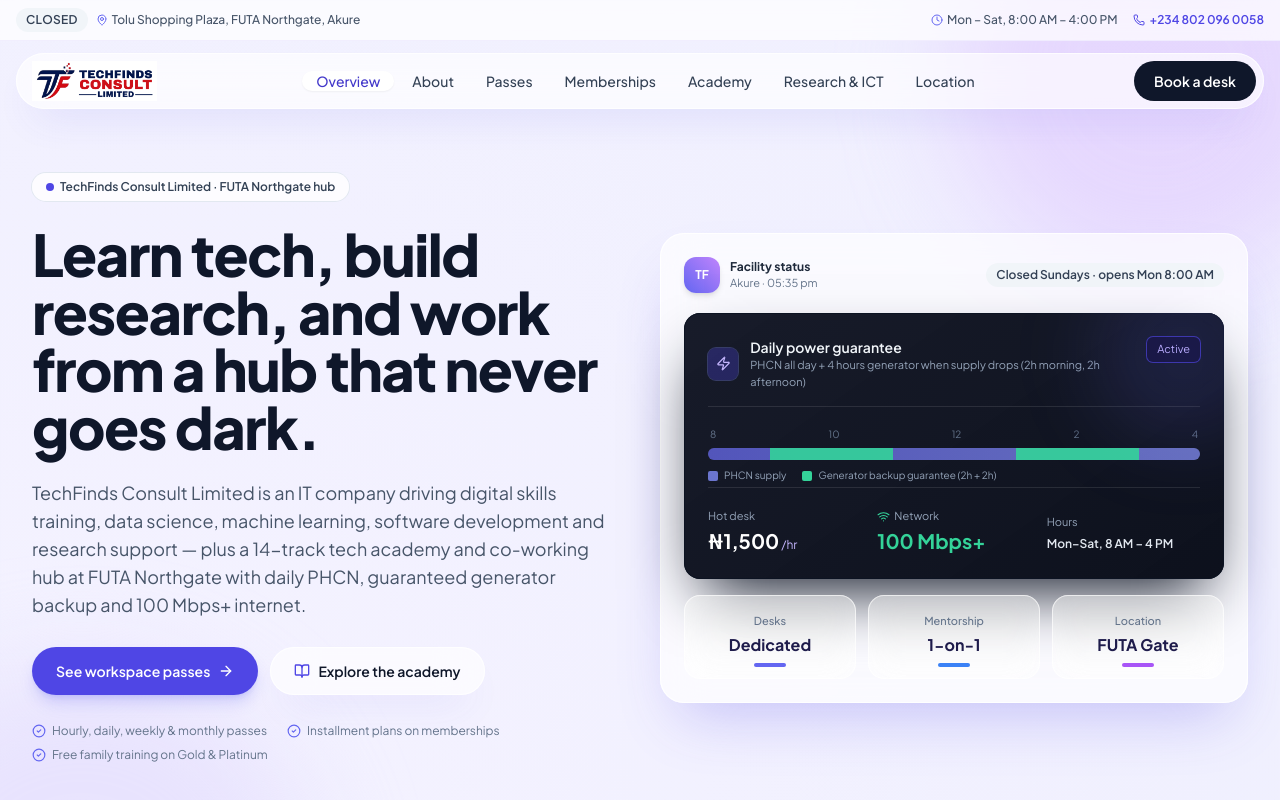
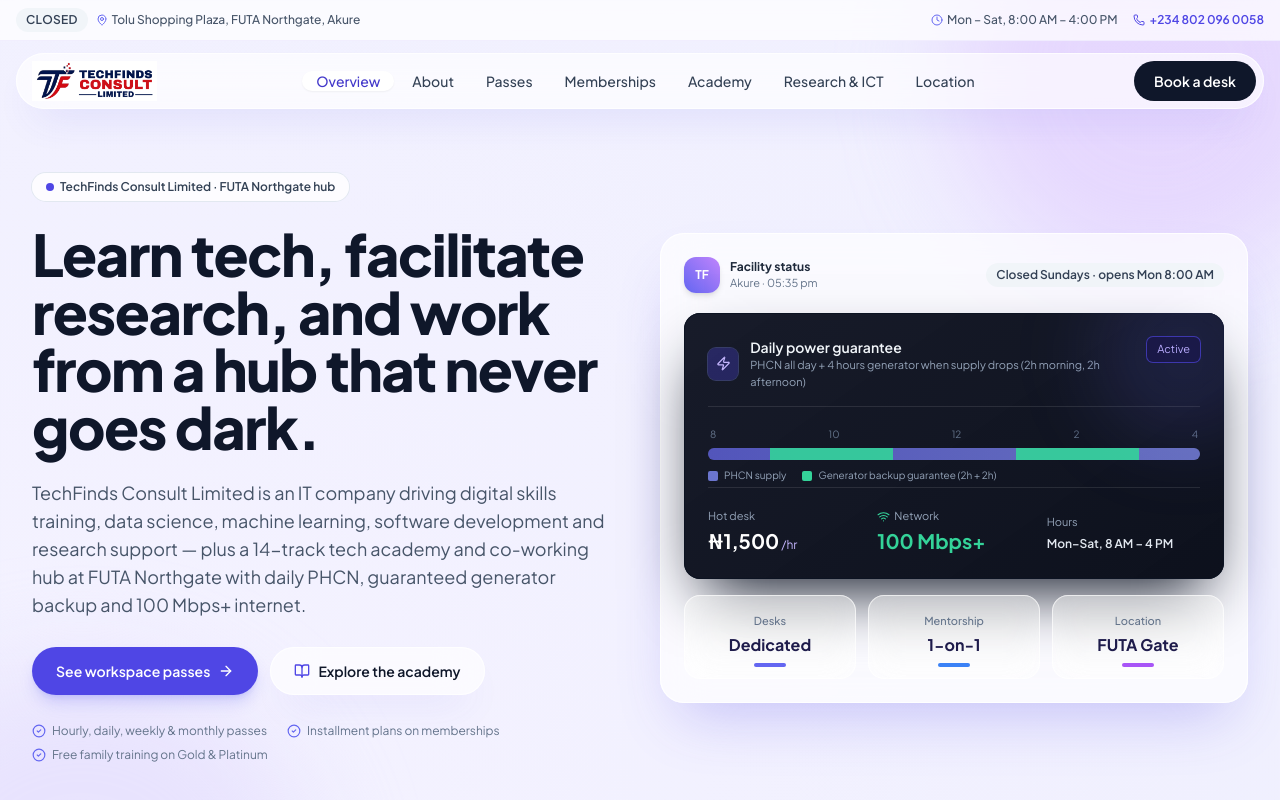
Before and after one commit to xclusive-3G/techfindsconsult, a React (Vite) app in the folder client/: page / in a window 1280 px wide. Shown: the top 800 px of the page. Built offline with nearby package versions, Linux system fonts and the light colour scheme.

Commit message:
Tweak hero headline wording

```diff
--- a/client/src/components/Hero.jsx
+++ b/client/src/components/Hero.jsx
@@ -23,7 +23,7 @@ export default function Hero() {
             </Chip>
           </motion.div>
           <motion.h1 variants={item} className="text-4xl sm:text-5xl lg:text-[3.6rem] font-extrabold text-slate-900 tracking-tight leading-[1.08]">
-            Learn tech, build research, and work from a hub that never goes dark.
+            Learn tech, facilitate research, and work from a hub that never goes dark.
           </motion.h1>
           <motion.p variants={item} className="text-base sm:text-lg text-slate-600 leading-relaxed max-w-xl">
             TechFinds Consult Limited is an IT company driving digital skills training, data science, machine learning, software development and research support — plus a 14-track tech academy and co-working hub at FUTA Northgate with daily PHCN, guaranteed generator backup and 100 Mbps+ internet.
```
